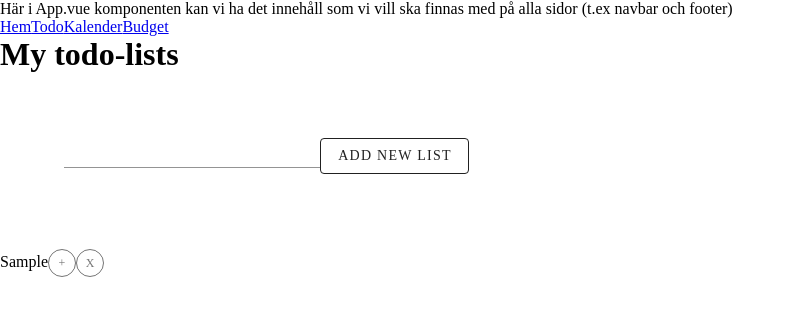
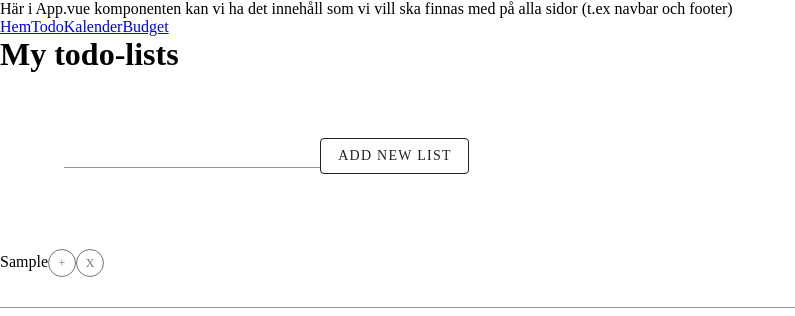
Before and after one commit to rebecsan/calendar-todo, a Vue app in the folder frontend/: page /todo in a window 1280 px wide. Both pictures are taken after typing "Sample" into the empty fields and a click on the button "ADD NEW LIST". Shown: the top 316 px of the page, without its empty margins (0-795 px from the left). Built offline with nearby package versions, Linux system fonts and the light colour scheme; no server answers; a small style sheet from the web is missing.

Commit message:
Add working update function in component

```diff
--- /dev/null
+++ b/frontend/src/components/EditTodo.vue
@@ -0,0 +1,48 @@
+<template>
+  <div>
+    <v-text-field
+      class="new-list"
+      @keydown.enter.prevent="editTodo(item.id)"
+      v-model="newName"
+      dense
+      clearable>
+    </v-text-field>
+  </div>
+</template>
+
+<script>
+  export default {
+    data() {
+      return {
+        newName: null
+      }
+    },
+
+    methods: {
+      editTodo(id) {
+        fetch('http://localhost:3000/todo/' + id, {
+          body: JSON.stringify({name: this.newName}),
+          headers: {
+            'Content-Type': 'application/json'
+          },
+          method: 'PUT'
+        })
+        .then(response => response.json())
+        .then(result => {
+          console.log(name)
+        })
+        .then(() => {this.renderLists()
+        })
+        this.newName=''
+      }
+    },
+
+    props: {
+      item: Object
+    }
+  }
+</script>
+
+<style scoped>
+
+</style>
--- a/frontend/src/views/Todo.vue
+++ b/frontend/src/views/Todo.vue
@@ -17,19 +17,25 @@
       </v-btn>
     </form>
     <ul>
-
       <li v-for="item in lists" :key="item.id">
-        <span @click="updateList(item.id)">{{ item.name ? item.name :item }}</span>
+        <span >{{ item.name ? item.name :item }}</span>
         <v-btn outlined icon small>+</v-btn>
         <v-btn @click="deleteList(item.id)" outlined icon small>x</v-btn>
+        <EditTodo :item="item" />
       </li>
     </ul>
   </div>
 </template>
 
 <script>
+import EditTodo from '@/components/EditTodo.vue'
+
 export default {
   name: "Todo",
+
+  components: {
+    EditTodo
+  },
 
   created() {
       this.renderLists()
@@ -37,11 +43,10 @@ export default {
 
   data() {
     return {
-      // inputs: [],
       lists: [],
-
       listName: null,
       listNames: null
+      // newName: null
     }
   },
   methods: {
@@ -74,29 +79,12 @@ export default {
         .then(result => {
           this.lists = result
         })
-    },
-
-    updateList(id) {
-      fetch('http://localhost:3000/todo/' + id, {
-        body: JSON.stringify({newName: this.newName}),
-        headers: {
-          'Content-Type': 'application/json'
-        },
-        method: 'PUT'
-      })
-      .then(response => response.json())
-      .then(result => {
-        console.log(result)
-      })
-      .then(() => {this.renderLists()
-      })
-      this.newName=''
     }
-  }
+  },
 };
 </script>
 
-<style lang="scss" scoped>
+<style scoped>
   .new-list {
     width: 20vw;
     display: inline-block;
```
Also changed, not shown: 1 other file (tests, documents, lock files or other folders).
